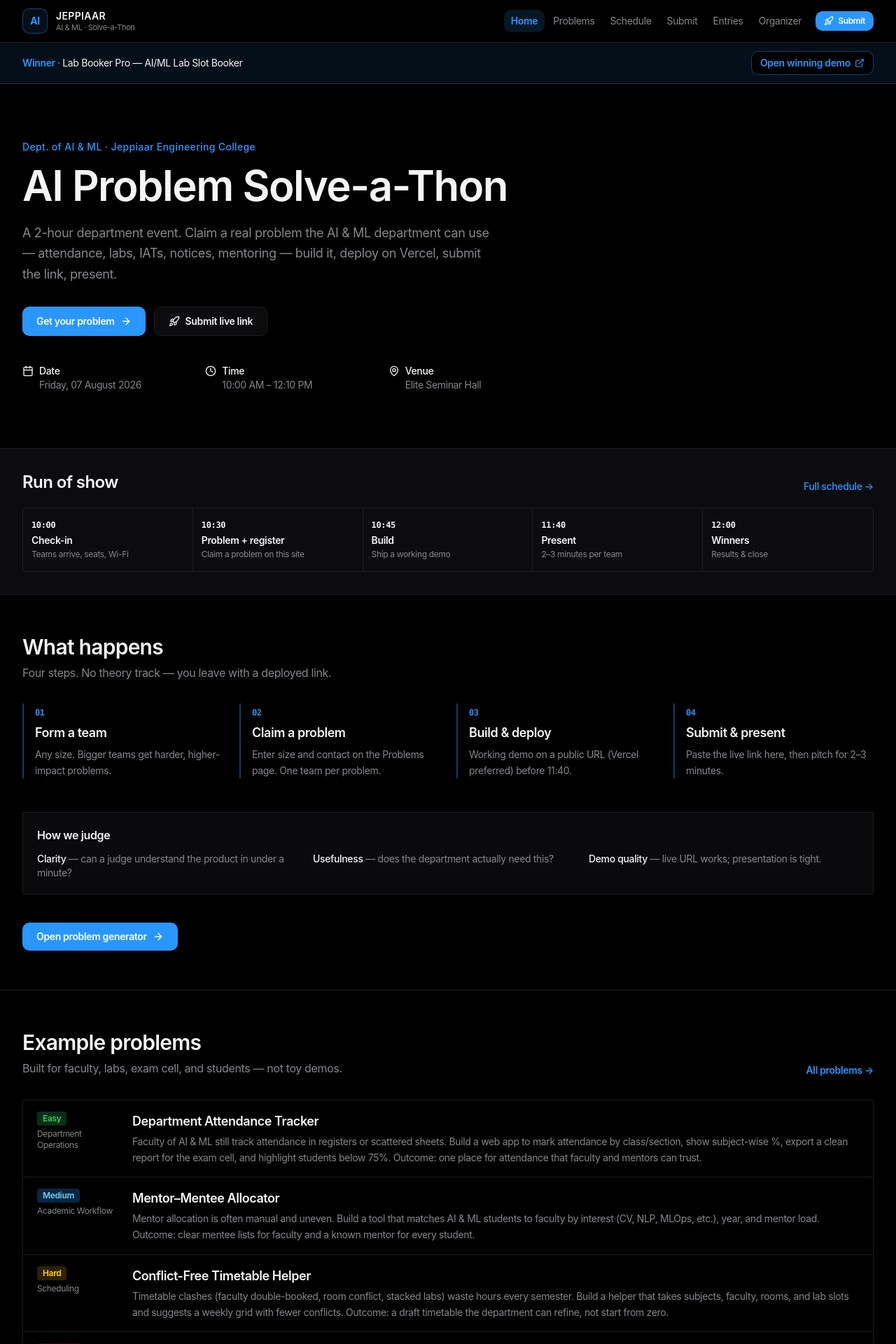
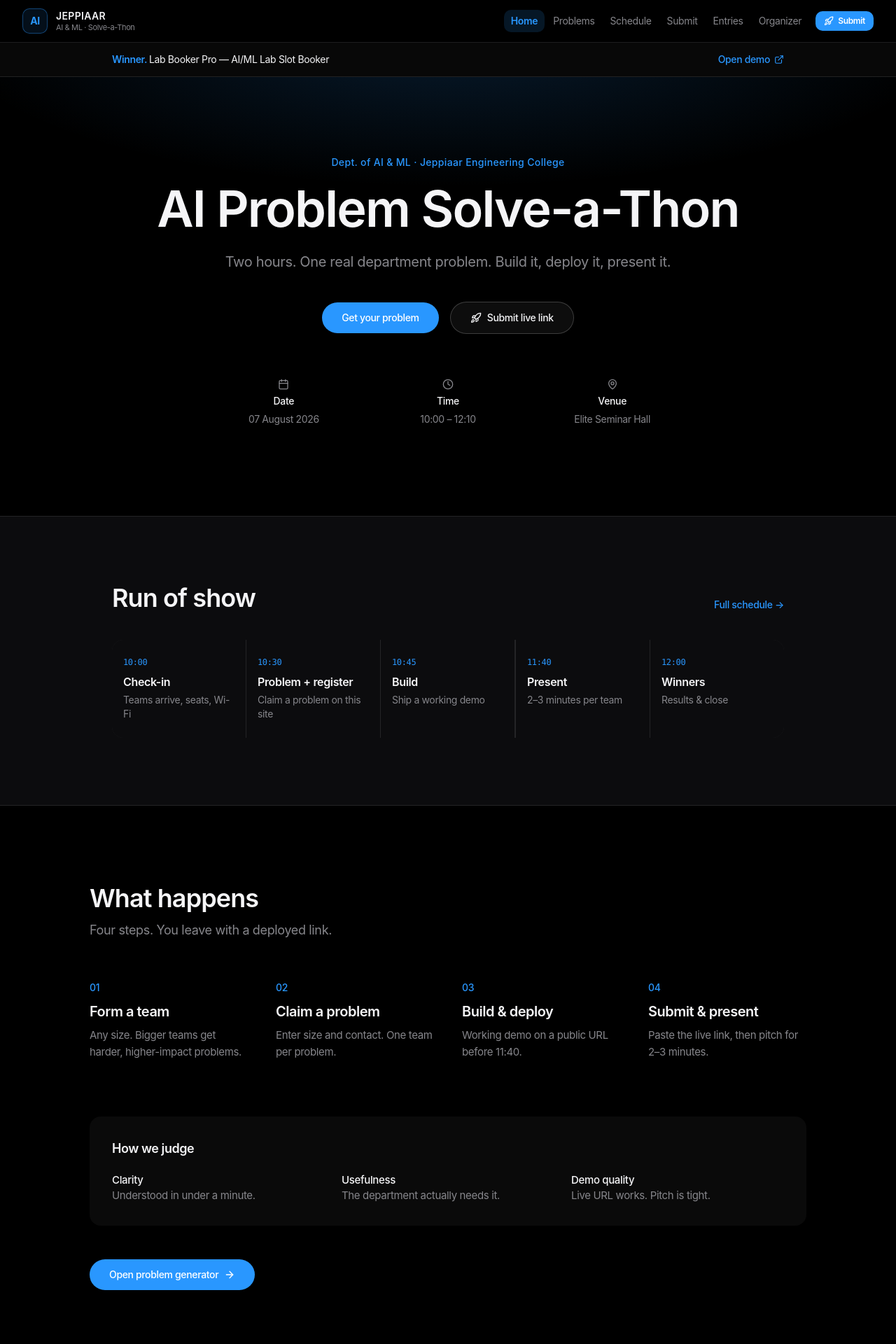
Before and after one commit to sairambn/AI-Competition, a React (Vite) app: page / in a window 1280 px wide. Shown: the top 1920 px of the page at 70% size. Built offline with nearby package versions, Linux system fonts and the light colour scheme.

Commit message:
Home: Apple-style motion, spacing, and scroll reveals

```diff
--- a/src/pages/HomePage.tsx
+++ b/src/pages/HomePage.tsx
@@ -9,6 +9,7 @@ import {
 } from "lucide-react";
 import { PROBLEMS, type Difficulty } from "@/data/problems";
 import { cn } from "@/lib/utils";
+import { Reveal } from "@/components/Reveal";
 
 function formatDifficulty(value: Difficulty) {
   return value.charAt(0).toUpperCase() + value.slice(1);
@@ -47,84 +48,83 @@ const WINNER_URL = "https://lab-booker-pro.vercel.app/";
 export function HomePage() {
   return (
     <div className="flex flex-col">
-      <div className="border-b border-primary/25 bg-primary/10">
-        <div className="mx-auto flex max-w-7xl flex-wrap items-center justify-between gap-3 px-4 py-3 sm:px-6 lg:px-8">
-          <p className="text-sm text-foreground">
-            <span className="font-semibold text-primary">Winner · </span>
+      {/* Winner strip */}
+      <div className="border-b border-white/10 bg-white/[0.03]">
+        <div className="mx-auto flex max-w-5xl flex-wrap items-center justify-between gap-3 px-6 py-3.5 lg:px-8">
+          <p className="text-sm text-[#f5f5f7]">
+            <span className="font-semibold text-primary">Winner. </span>
             Lab Booker Pro — AI/ML Lab Slot Booker
           </p>
           <a
             href={WINNER_URL}
             target="_blank"
             rel="noopener noreferrer"
-            className="inline-flex items-center gap-1.5 rounded-md border border-primary/40 bg-background px-3 py-1.5 text-sm font-semibold text-primary hover:bg-primary/10"
+            className="inline-flex items-center gap-1.5 text-sm font-medium text-primary hover:underline"
           >
-            Open winning demo <ExternalLink className="h-3.5 w-3.5" aria-hidden />
+            Open demo <ExternalLink className="h-3.5 w-3.5" aria-hidden />
           </a>
         </div>
       </div>
 
-      <section className="border-b border-border">
-        <div className="mx-auto max-w-7xl px-4 py-14 sm:px-6 lg:px-8 lg:py-20">
-          <div className="max-w-3xl animate-fade-up">
+      {/* Hero — Apple product-page scale */}
+      <section className="hero-glow relative overflow-hidden">
+        <div className="mx-auto max-w-5xl px-6 pb-24 pt-20 text-center lg:px-8 lg:pb-32 lg:pt-28">
+          <div className="animate-hero">
             <p className="text-sm font-medium tracking-wide text-primary">
               Dept. of AI & ML · Jeppiaar Engineering College
             </p>
-            <h1 className="mt-3 text-4xl leading-[1.1] text-foreground sm:text-5xl lg:text-6xl">
+            <h1 className="mx-auto mt-5 max-w-4xl text-5xl font-semibold tracking-tight text-[#f5f5f7] sm:text-6xl lg:text-7xl">
               AI Problem Solve-a-Thon
             </h1>
-            <p className="mt-5 max-w-2xl text-base leading-relaxed text-muted-foreground sm:text-lg">
-              A 2-hour department event. Claim a real problem the AI & ML
-              department can use — attendance, labs, IATs, notices, mentoring —
-              build it, deploy on Vercel, submit the link, present.
+            <p className="mx-auto mt-6 max-w-2xl text-lg leading-relaxed text-[#86868b] sm:text-xl">
+              Two hours. One real department problem. Build it, deploy it,
+              present it.
             </p>
 
-            <div className="mt-8 flex flex-wrap gap-3">
+            <div className="mt-10 flex flex-wrap items-center justify-center gap-4">
               <Link
                 to="/problems"
-                className="inline-flex items-center justify-center rounded-md bg-primary px-5 py-2.5 text-sm font-semibold text-primary-foreground hover:opacity-90"
+                className="inline-flex items-center justify-center rounded-full bg-primary px-7 py-3 text-sm font-medium text-white hover:opacity-90"
               >
-                Get your problem <ArrowRight className="ml-2 h-4 w-4" />
+                Get your problem
               </Link>
               <Link
                 to="/submit"
-                className="inline-flex items-center justify-center gap-2 rounded-md border border-border bg-card px-5 py-2.5 text-sm font-semibold text-foreground hover:bg-secondary"
+                className="inline-flex items-center justify-center gap-2 rounded-full border border-white/20 bg-white/5 px-7 py-3 text-sm font-medium text-[#f5f5f7] backdrop-blur hover:bg-white/10"
               >
-                <Rocket className="h-4 w-4 text-gold" /> Submit live link
+                <Rocket className="h-4 w-4" /> Submit live link
               </Link>
             </div>
 
-            <dl className="mt-10 grid gap-4 text-sm text-muted-foreground sm:grid-cols-3">
-              <div className="flex items-start gap-2">
-                <Calendar className="mt-0.5 h-4 w-4 shrink-0 text-gold" />
-                <div>
-                  <dt className="font-medium text-foreground">Date</dt>
-                  <dd>Friday, 07 August 2026</dd>
+            <dl className="mx-auto mt-16 grid max-w-2xl gap-8 text-sm text-[#86868b] sm:grid-cols-3">
+              <div className="flex flex-col items-center gap-1.5">
+                <Calendar className="h-4 w-4 text-[#f5f5f7]/" />
+                <dt className="font-medium text-[#f5f5f7]">Date</dt>
+                <dd>07 August 2026</dd>
               </div>
+              <div className="flex flex-col items-center gap-1.5">
+                <Clock className="h-4 w-4 text-[#f5f5f7]/" />
+                <dt className="font-medium text-[#f5f5f7]">Time</dt>
+                <dd>10:00 – 12:10</dd>
               </div>
-              <div className="flex items-start gap-2">
-                <Clock className="mt-0.5 h-4 w-4 shrink-0 text-gold" />
-                <div>
-                  <dt className="font-medium text-foreground">Time</dt>
-                  <dd>10:00 AM – 12:10 PM</dd>
-                </div>
-              </div>
-              <div className="flex items-start gap-2">
-                <MapPin className="mt-0.5 h-4 w-4 shrink-0 text-gold" />
-                <div>
-                  <dt className="font-medium text-foreground">Venue</dt>
+              <div className="flex flex-col items-center gap-1.5">
+                <MapPin className="h-4 w-4 text-[#f5f5f7]/" />
+                <dt className="font-medium text-[#f5f5f7]">Venue</dt>
                 <dd>Elite Seminar Hall</dd>
-                </div>
               </div>
             </dl>
           </div>
         </div>
       </section>
 
-      <section className="border-b border-border bg-card">
-        <div className="mx-auto max-w-7xl px-4 py-8 sm:px-6 lg:px-8">
-          <div className="mb-5 flex flex-wrap items-end justify-between gap-2">
-            <h2 className="text-2xl text-foreground">Run of show</h2>
+      {/* Agenda */}
+      <section className="border-y border-white/10 bg-[#0c0c0e]">
+        <div className="mx-auto max-w-5xl px-6 py-20 lg:px-8 lg:py-24">
+          <Reveal>
+            <div className="mb-10 flex flex-wrap items-end justify-between gap-3">
+              <h2 className="text-3xl font-semibold tracking-tight text-[#f5f5f7] sm:text-4xl">
+                Run of show
+              </h2>
               <Link
                 to="/schedule"
                 className="text-sm font-medium text-primary hover:underline"
@@ -132,25 +132,37 @@ export function HomePage() {
                 Full schedule →
               </Link>
             </div>
-          <ol className="grid gap-0 divide-y divide-border border border-border sm:grid-cols-5 sm:divide-x sm:divide-y-0">
-            {AGENDA.map((s) => (
-              <li key={s.t} className="px-4 py-4 sm:px-3">
-                <p className="font-mono text-xs font-semibold text-accent">{s.t}</p>
-                <p className="mt-1 text-sm font-semibold text-foreground">{s.l}</p>
-                <p className="mt-0.5 text-xs text-muted-foreground">{s.d}</p>
-              </li>
+          </Reveal>
+          <ol className="grid gap-px overflow-hidden rounded-2xl bg-white/10 sm:grid-cols-5">
+            {AGENDA.map((s, i) => (
+              <Reveal key={s.t} delay={i * 60} as="li">
+                <div className="h-full bg-[#0c0c0e] px-5 py-6 sm:px-4">
+                  <p className="font-mono text-xs font-medium text-primary">
+                    {s.t}
+                  </p>
+                  <p className="mt-2 text-base font-semibold text-[#f5f5f7]">
+                    {s.l}
+                  </p>
+                  <p className="mt-1 text-sm text-[#86868b]">{s.d}</p>
+                </div>
+              </Reveal>
             ))}
           </ol>
         </div>
       </section>
 
-      <section className="border-b border-border px-4 py-14 sm:px-6 lg:px-8">
-        <div className="mx-auto max-w-7xl">
-          <h2 className="text-2xl text-foreground sm:text-3xl">What happens</h2>
-          <p className="mt-2 max-w-xl text-muted-foreground">
-            Four steps. No theory track — you leave with a deployed link.
+      {/* Steps */}
+      <section className="px-6 py-24 lg:px-8 lg:py-28">
+        <div className="mx-auto max-w-5xl">
+          <Reveal>
+            <h2 className="text-3xl font-semibold tracking-tight text-[#f5f5f7] sm:text-4xl">
+              What happens
+            </h2>
+            <p className="mt-3 max-w-xl text-lg text-[#86868b]">
+              Four steps. You leave with a deployed link.
             </p>
-          <ol className="mt-8 grid gap-6 sm:grid-cols-2 lg:grid-cols-4">
+          </Reveal>
+          <ol className="mt-14 grid gap-10 sm:grid-cols-2 lg:grid-cols-4">
             {[
               {
                 n: "01",
@@ -160,106 +172,118 @@ export function HomePage() {
               {
                 n: "02",
                 title: "Claim a problem",
-                text: "Enter size and contact on the Problems page. One team per problem.",
+                text: "Enter size and contact. One team per problem.",
               },
               {
                 n: "03",
                 title: "Build & deploy",
-                text: "Working demo on a public URL (Vercel preferred) before 11:40.",
+                text: "Working demo on a public URL before 11:40.",
               },
               {
                 n: "04",
                 title: "Submit & present",
-                text: "Paste the live link here, then pitch for 2–3 minutes.",
+                text: "Paste the live link, then pitch for 2–3 minutes.",
               },
-            ].map((item) => (
-              <li key={item.n} className="border-l-2 border-primary/40 pl-4">
-                <span className="font-mono text-xs font-semibold text-primary">
-                  {item.n}
-                </span>
-                <h3 className="mt-1 text-lg text-foreground">{item.title}</h3>
-                <p className="mt-1.5 text-sm leading-relaxed text-muted-foreground">
+            ].map((item, i) => (
+              <Reveal key={item.n} delay={i * 80} as="li">
+                <span className="text-sm font-medium text-primary">{item.n}</span>
+                <h3 className="mt-2 text-xl font-semibold text-[#f5f5f7]">
+                  {item.title}
+                </h3>
+                <p className="mt-2 text-[15px] leading-relaxed text-[#86868b]">
                   {item.text}
                 </p>
-              </li>
+              </Reveal>
             ))}
           </ol>
 
-          <div className="mt-12 border border-border bg-parchment px-5 py-5">
-            <h3 className="text-base font-semibold text-foreground">How we judge</h3>
-            <ul className="mt-3 grid gap-2 text-sm text-muted-foreground sm:grid-cols-3">
+          <Reveal delay={120}>
+            <div className="mt-20 rounded-2xl bg-white/[0.04] px-8 py-8">
+              <h3 className="text-lg font-semibold text-[#f5f5f7]">
+                How we judge
+              </h3>
+              <ul className="mt-5 grid gap-6 text-[15px] text-[#86868b] sm:grid-cols-3">
                 <li>
-                <span className="font-medium text-foreground">Clarity</span> — can a
-                judge understand the product in under a minute?
+                  <span className="block font-medium text-[#f5f5f7]">
+                    Clarity
+                  </span>
+                  Understood in under a minute.
                 </li>
                 <li>
-                <span className="font-medium text-foreground">Usefulness</span> — does
-                the department actually need this?
+                  <span className="block font-medium text-[#f5f5f7]">
+                    Usefulness
+                  </span>
+                  The department actually needs it.
                 </li>
                 <li>
-                <span className="font-medium text-foreground">Demo quality</span> — live
-                URL works; presentation is tight.
+                  <span className="block font-medium text-[#f5f5f7]">
+                    Demo quality
+                  </span>
+                  Live URL works. Pitch is tight.
                 </li>
               </ul>
             </div>
+          </Reveal>
 
-          <div className="mt-10">
+          <Reveal delay={80}>
+            <div className="mt-12 text-center sm:text-left">
               <Link
                 to="/problems"
-              className="inline-flex items-center gap-2 rounded-md bg-primary px-5 py-2.5 text-sm font-semibold text-primary-foreground hover:opacity-90"
+                className="inline-flex items-center gap-2 rounded-full bg-primary px-7 py-3 text-sm font-medium text-white hover:opacity-90"
               >
                 Open problem generator <ArrowRight className="h-4 w-4" />
               </Link>
             </div>
+          </Reveal>
         </div>
       </section>
 
-      <section className="px-4 py-14 sm:px-6 lg:px-8">
-        <div className="mx-auto max-w-7xl">
-          <div className="mb-8 flex flex-wrap items-end justify-between gap-3">
+      {/* Problems list */}
+      <section className="border-t border-white/10 bg-[#0c0c0e] px-6 py-24 lg:px-8 lg:py-28">
+        <div className="mx-auto max-w-5xl">
+          <Reveal>
+            <div className="mb-12 flex flex-wrap items-end justify-between gap-3">
               <div>
-              <h2 className="text-2xl text-foreground sm:text-3xl">
+                <h2 className="text-3xl font-semibold tracking-tight text-[#f5f5f7] sm:text-4xl">
                   Example problems
                 </h2>
-              <p className="mt-2 text-muted-foreground">
-                Built for faculty, labs, exam cell, and students — not toy demos.
+                <p className="mt-3 text-lg text-[#86868b]">
+                  For faculty, labs, and students — not toy demos.
                 </p>
               </div>
               <Link
                 to="/problems"
-              className="text-sm font-semibold text-primary hover:underline"
+                className="text-sm font-medium text-primary hover:underline"
               >
                 All problems →
               </Link>
             </div>
-          <ul className="divide-y divide-border border border-border">
-            {featured.map((idea) => (
-              <li
-                key={idea.id}
-                className="flex flex-col gap-2 px-5 py-4 transition-colors hover:bg-secondary/40 sm:flex-row sm:items-start sm:gap-6"
-              >
-                <div className="flex shrink-0 items-center gap-2 sm:w-28 sm:flex-col sm:items-start sm:gap-1">
+          </Reveal>
+          <ul className="divide-y divide-white/10">
+            {featured.map((idea, i) => (
+              <Reveal key={idea.id} delay={i * 70} as="li">
+                <div className="flex flex-col gap-3 py-7 transition-colors sm:flex-row sm:items-start sm:gap-8">
+                  <div className="flex shrink-0 items-center gap-2 sm:w-28 sm:flex-col sm:items-start sm:gap-1.5">
                     <span
                       className={cn(
-                      "rounded px-2 py-0.5 text-xs font-semibold",
+                        "rounded-full px-2.5 py-0.5 text-xs font-medium",
                         difficultyClass(idea.difficulty)
                       )}
                     >
                       {formatDifficulty(idea.difficulty)}
                     </span>
-                  <span className="text-xs text-muted-foreground">
-                    {idea.category}
-                  </span>
+                    <span className="text-xs text-[#86868b]">{idea.category}</span>
                   </div>
                   <div className="min-w-0 flex-1">
-                  <h3 className="text-base font-semibold text-foreground sm:text-lg">
+                    <h3 className="text-lg font-semibold text-[#f5f5f7]">
                       {idea.title}
                     </h3>
-                  <p className="mt-1 text-sm leading-relaxed text-muted-foreground line-clamp-2">
+                    <p className="mt-1.5 text-[15px] leading-relaxed text-[#86868b] line-clamp-2">
                       {idea.description}
                     </p>
                   </div>
-              </li>
+                </div>
+              </Reveal>
             ))}
           </ul>
         </div>
```
Lines whose indentation alone changed are shown as unchanged.
